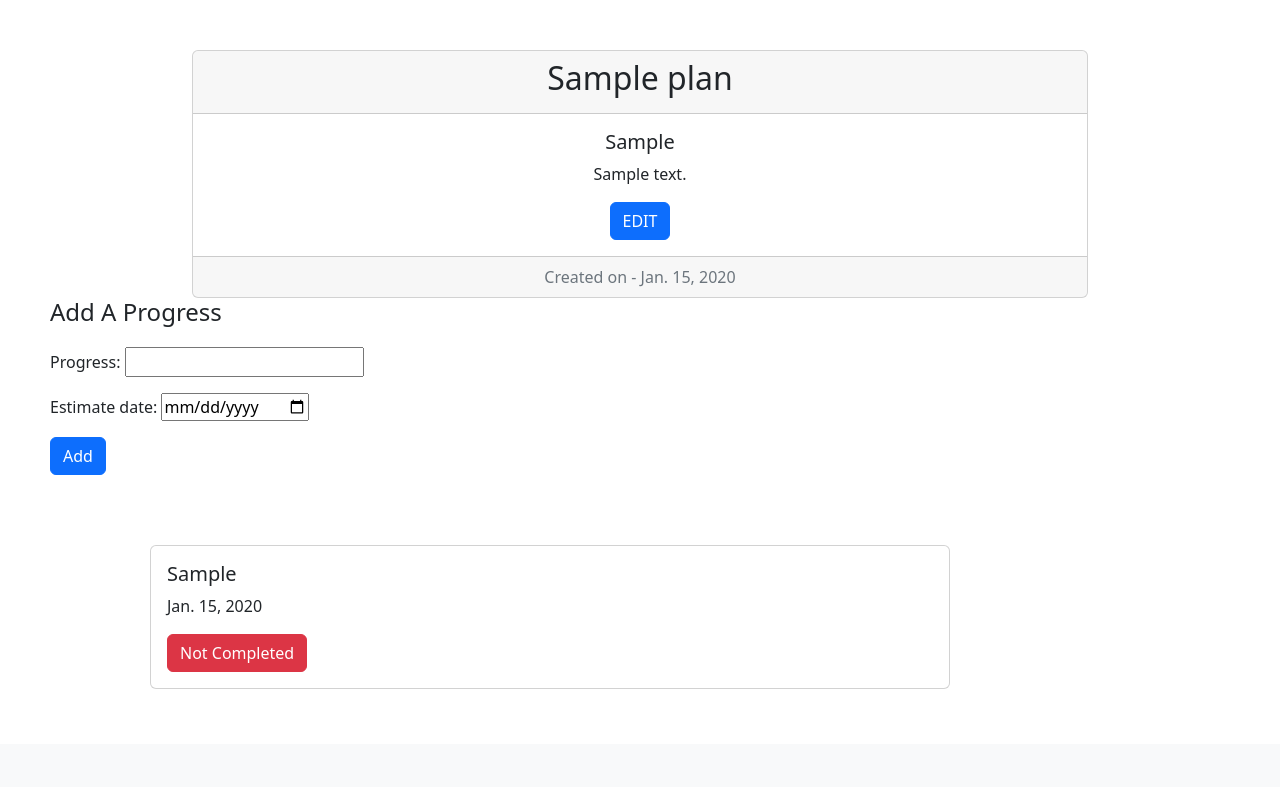
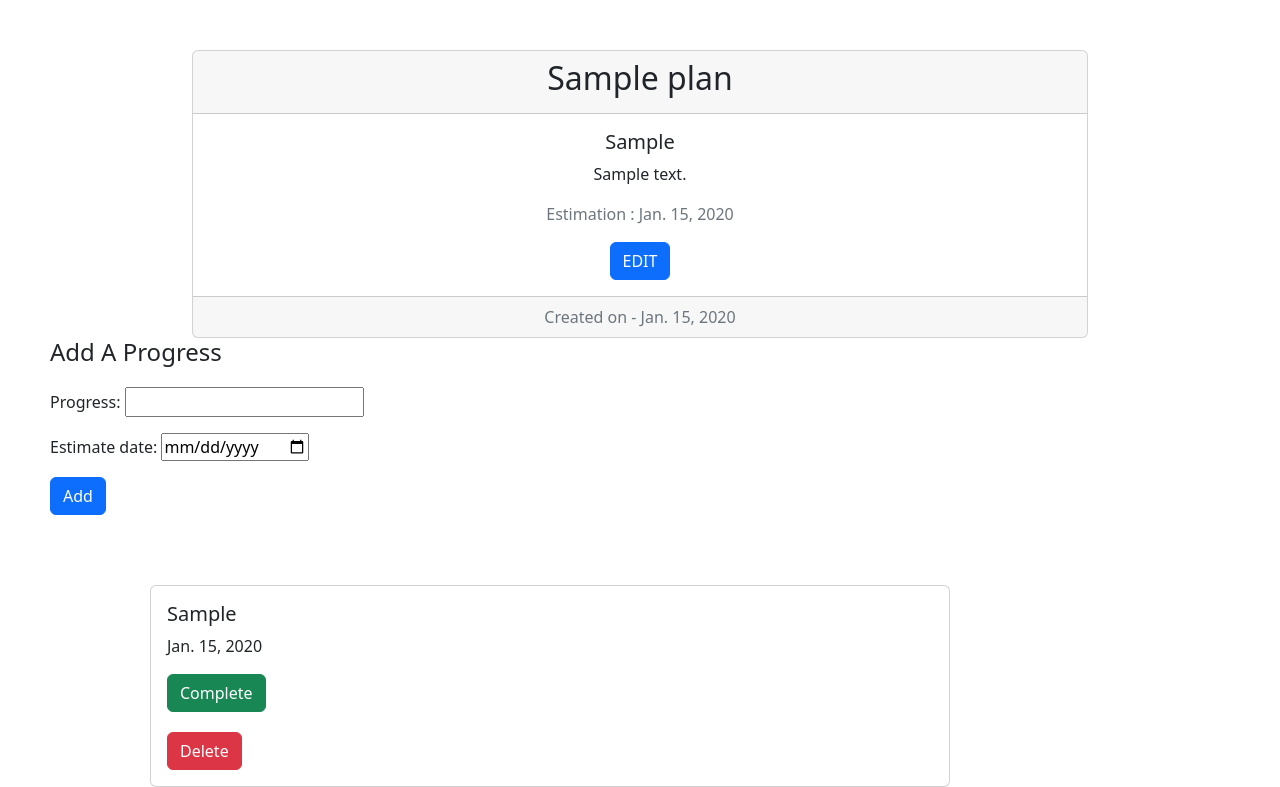
Before and after one commit to Leo-GeZhao/Tracker, a Django app: page /plan/1/ in a window 1280 px wide. Shown: the part 56-843 px from the top of the page. Before the commit the page ends 745 px from the top, so only its background shows below. Run offline with Django 4.2, Linux system fonts and the light colour scheme; tables that the repository leaves empty hold one stand-in row (values such as "Sample post").

Commit message:
finish progress

```diff
--- a/main_app/models.py
+++ b/main_app/models.py
@@ -21,6 +21,7 @@ class Progress(models.Model):
     estimate_date = models.DateField()
     create_deate = models.DateField(auto_now_add = True)
     plan = models.ForeignKey(Plan, on_delete = models.CASCADE)
+    status = models.BooleanField(default = False)
 
     def __str__(self):
         return f"{self.progress} made on {self.create_deate} is estimated to be finished at {self.estimate_date}"
--- a/main_app/templates/plan_detail.html
+++ b/main_app/templates/plan_detail.html
@@ -9,6 +9,7 @@
     <div class="card-body">
       <h5 class="card-title">{{plan.target}}</h5>
       <p class="card-text">{{plan.description}}</p>
+      <p class="text-muted">Estimation : {{plan.deadline}}</p>
       <a href="{% url 'update_plan' plan.id %}" class="btn btn-primary">EDIT</a>
     </div>
     <div class="card-footer text-muted">
@@ -33,7 +34,18 @@
                             <div class="card-body">
                                 <h5 class="card-text">{{progress.progress}}</h5>
                                 <p class="card-text">{{progress.estimate_date}}</p>
-                                <a href="#" class="btn btn-danger">Not Completed</a>
+                                {% if progress.status == False %}
+                                <form action="{% url 'update_status' plan.id progress.id%}" method="post">
+                                    {% csrf_token %}
+                                    <input type="submit" value="Not Complete" class="btn btn-danger">
+                                    {% else %}
+                                    <a href="#" class="btn btn-success">Complete</a>
+                                    {% endif %}
+                                </form>
+                                <form action="{% url 'delete_progress' plan.id progress.id %}" method="post" style="margin-top:20px">
+                                    {% csrf_token %}
+                                    <input type="submit" value="Delete" class="btn btn-danger">
+                                </form>
                             </div>
                         </div>
                     </div>
--- a/main_app/urls.py
+++ b/main_app/urls.py
@@ -8,6 +8,12 @@ urlpatterns = [
     path('plan/<int:plan_id>/', views.plan_detail, name='plan_detail'),
     path('plan/<int:plan_id>/delete/', views.delete_plan, name='delete_plan'),
     path('plan/<int:pk>/update/', views.PlanUpdate.as_view(), name='update_plan'),
-    path('plan/<int:plan_id>/add_progress', views.add_progress, name='add_progress')
+
+    path('plan/<int:plan_id>/add_progress', views.add_progress, name='add_progress'),
+    path('plan/<int:plan_id>/delete_progress/<progress_id>', views.delete_progress, name='delete_progress'),
+    path('plan/<int:plan_id>/update_status/<progress_id>/', views.update_status, name='update_status'),
+
+
+
 
 ]
--- a/main_app/views.py
+++ b/main_app/views.py
@@ -47,3 +47,11 @@ def add_progress(request, plan_id):
         new_form.plan_id = plan_id
         new_form.save()
     return redirect('plan_detail', plan_id = plan_id)
+
+def delete_progress(request, plan_id, progress_id,):
+    progress = Progress.objects.filter(id = progress_id).delete()
+    return redirect('plan_detail', plan_id = plan_id)
+
+def update_status(request,plan_id,progress_id):
+    progress = Progress.objects.filter(id = progress_id).update(status = 'True')
+    return redirect('plan_detail', plan_id = plan_id)
```
Also changed, not shown: main_app/migrations/0005_progress_complete.py (added), main_app/migrations/0006_rename_complete_progress_status.py (added).
